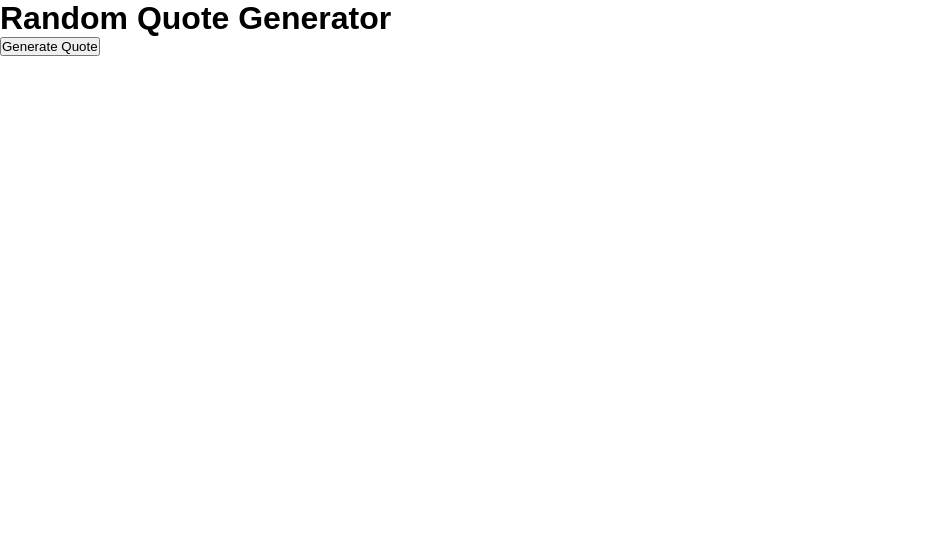
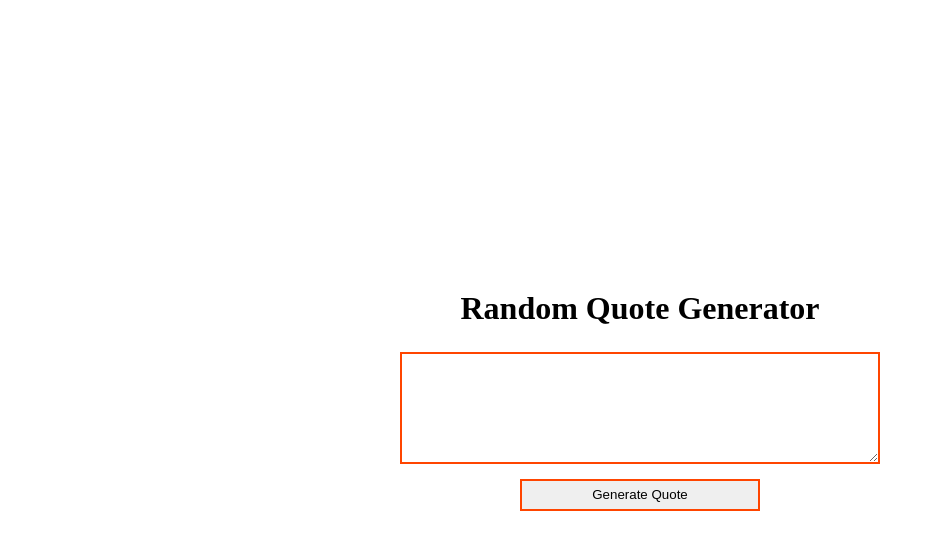
Before and after one commit to rahulrameshwarsharma/javascript, a plain HTML site: page smallProjects/5-projects/p3randomQuote/index.html in a window 1280 px wide. Shown: the whole page, without its empty margins (0-943 px from the left). Drawn offline with Linux system fonts and the light colour scheme.

Commit message:
updated styles of colorFlipper, palindrome and randomQuote

```diff
--- a/smallProjects/5-projects/p1colorFlipper/style.css
+++ b/smallProjects/5-projects/p1colorFlipper/style.css
@@ -1,8 +1,20 @@
-* {
+*, *::before, *::after {
     margin: 0;
     padding: 0;
-    border: border-box;
-    font-family: Arial, Helvetica, sans-serif;
+    border: 0;
+    outline: 0;
+    list-style: none;
+    text-decoration: none;
+    box-sizing: border-box;
+}
+
+body {
+    display: flex;
+    justify-content: center;
+    align-items: center;
+    flex-direction: column;
+    height: 100vh;
+    width: 100vw;
 }
 
 #Green {
@@ -14,10 +26,18 @@
 #Blue {
     background-color: blue;
 }
+#white {
+    background-color: white;
+    color: black;
+}
+#random {
+    background-color: aqua;
+}
 
-button {
+.txt, button {
     border-radius: 5px;
-    width: 100px;
+    text-align: center;
+    width: 150px;
     margin: 20px;
-    height: 40px;
+    height: 60px;
 }
--- a/smallProjects/5-projects/p2palindrome/main.js
+++ b/smallProjects/5-projects/p2palindrome/main.js
@@ -14,6 +14,10 @@ function reverseString(str) {
 
 function check() {
     const value = input.value;
+    if (!value) {
+        return alert("write something");
+    }
+
     const reverse = reverseString(value);
     // alert(reverse);
 
--- a/smallProjects/5-projects/p2palindrome/style.css
+++ b/smallProjects/5-projects/p2palindrome/style.css
@@ -1,6 +1,39 @@
-* {
+*, *::before, *::after {
     margin: 0;
     padding: 0;
-    border: border-box;
-    font-family: Arial, Helvetica, sans-serif;
+    border: 0;
+    outline: 0;
+    list-style: none;
+    text-decoration: none;
+    box-sizing: border-box;
 }
+
+span {
+    display: flex;
+    justify-content: center;
+    text-align: center;
+    height: 100vh;
+    width: 100vw;
+    flex-direction: column;
+}
+
+div {
+    margin: 10px;
+    padding: 5px;
+}
+
+input {
+    border: 2px solid orangered;
+    height: 40px;
+    width: 250px;
+    cursor: text;
+}
+
+button {
+    border: 2px solid orangered;
+    height: 70px;
+    width: 70px;
+    border-radius: 50%;
+    background-color: greenyellow;
+    cursor: pointer;
+}
--- a/smallProjects/5-projects/p3randomQuote/index.html
+++ b/smallProjects/5-projects/p3randomQuote/index.html
@@ -7,9 +7,13 @@
         <title>Random Quote Generator</title>
     </head>
     <body>
-        <h1>Random Quote Generator</h1>
-        <p id="quote"></p>
-        <button onclick="generateQuote()">Generate Quote</button>
+        <div class="mainWrapper">
+
+        <div><h1>Random Quote Generator</h1></div>
+        <div><textarea id="quote"></textarea></div>
+        <div><button class="btn" onclick="generateQuote()">Generate Quote</button></div>
+
+        </div>
         <script src="./main.js"></script>
     </body>
 </html>
--- a/smallProjects/5-projects/p3randomQuote/main.js
+++ b/smallProjects/5-projects/p3randomQuote/main.js
@@ -5,3 +5,36 @@ Steps to code this project
 #3 Compare the two variables
 
 */
+
+let quotes = [
+    "Lorem ipsum dolor sit amet consectetur adipisicing elit.",
+    "Provident qui ut quia ullam non, explicabo beatae asperiores suscipit facilis porro neque rerum libero aliquid ab laboriosam rem quisquam, vitae odit.",
+    "Magnam blanditiis incidunt et vitae, a pariatur unde dicta, provident eum porro aliquam rerum ipsum totam. Laboriosam aut quidem distinctio provident suscipit quod laborum odit dolorum, totam incidunt officiis architecto?",
+    "Tempora odit ipsa ipsum reiciendis quidem aperiam quae cupiditate nulla, distinctio totam aliquam mollitia a, suscipit repellat dignissimos et. Expedita quaerat sed labore cupiditate, esse quo voluptas harum quisquam reprehenderit.",
+    "Excepturi quia alias ipsa dignissimos non magni hic temporibus dolores, velit, quaerat soluta eveniet officia aut facere neque, voluptates nulla ipsum sapiente sit. Officiis unde quod quis illo hic atque.",
+    "Minus et excepturi labore, veritatis obcaecati a, maiores sed distinctio fugiat quia laudantium, ducimus ex? Incidunt, nisi laudantium hic tempore ad explicabo nam earum eum voluptas repellendus quam soluta modi.",
+    "Reiciendis quidem aperiam quae cupiditate nulla, distinctio totam aliquam mollitia a, suscipit repellat dignissimos et. Expedita quaerat sed labore cupiditate, esse quo voluptas harum quisquam reprehenderit.",
+    "Ipsa dignissimos non magni hic temporibus dolores, velit, quaerat soluta eveniet officia aut facere neque, voluptates nulla ipsum sapiente sit. Officiis unde quod quis illo hic atque.",
+    "Veritatis obcaecati a, maiores sed distinctio fugiat quia laudantium, ducimus ex? Incidunt, nisi laudantium hic tempore ad explicabo nam earum eum voluptas repellendus quam soluta modi.",
+]
+
+const usedIndexes = new Set()
+
+const quoteElement = document.getElementById("quote");
+
+function generateQuote() {
+    if (usedIndexes.size >= quotes.length) {
+        usedIndexes.clear();
+    }
+    while (true) {
+        const randIndex = Math.floor(Math.random() * quotes.length);
+        console.log(randIndex);
+        if (usedIndexes.has(randIndex)) continue
+
+        const newQuote = quotes[randIndex];
+        quoteElement.innerHTML = newQuote;
+
+        usedIndexes.add(randIndex);
+        break;
+    }
+}
--- a/smallProjects/5-projects/p3randomQuote/style.css
+++ b/smallProjects/5-projects/p3randomQuote/style.css
@@ -1,6 +1,34 @@
-* {
+*, *::before, *::after {
     margin: 0;
     padding: 0;
-    border: border-box;
-    font-family: Arial, Helvetica, sans-serif;
+    border: 0;
+    outline: 0;
+    list-style: none;
+    text-decoration: none;
+    box-sizing: border-box;
 }
+
+.mainWrapper {
+    display: flex;
+    align-items: center;
+    justify-content: center;
+    flex-direction: column;
+    height: 100vh;
+    width: 100vw;
+}
+.btn {
+    text-align: center;
+    border: 2px solid orangered;
+    width: 15rem;
+    height: 2rem;
+}
+
+#quote {
+    height: 7rem;
+    width: 30rem;
+    display: block;
+    padding: 10px;
+    margin-top: 25px;
+    margin-bottom: 15px;
+    border: 2px solid orangered;
+}
```
Also changed, not shown: smallProjects/5-projects/p1colorFlipper/index.html (+5 -2 lines), smallProjects/5-projects/p2palindrome/index.html (+6 -3 lines).
